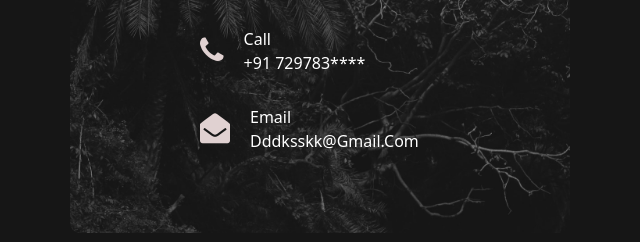
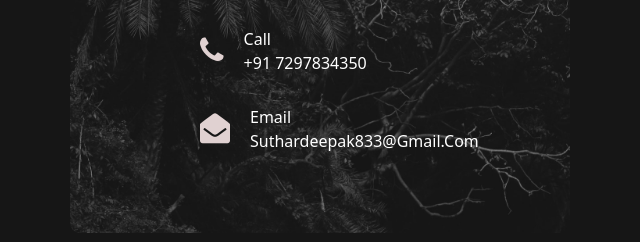
Before and after one commit to kumardsuthar/d-portfolio, a plain HTML site: page contact.html in a window 1280 px wide. Shown: the part 432-674 px from the top of the page, 640-1280 px from the left. Drawn offline with nearby package versions, Linux system fonts and the light colour scheme.

Commit message:
Update contact.html

```diff
--- a/contact.html
+++ b/contact.html
@@ -71,7 +71,7 @@
             </a>
             <div>
                 <p>call</p>
-                <p>+91 729783****</p>
+                <p>+91 7297834350</p>
             </div>
         </div>
 
@@ -81,7 +81,7 @@
             </a>
             <div>
                 <p>Email</p>
-                <p>dddksskk@gmail.com</p>
+                <p>suthardeepak833@gmail.com</p>
             </div>
         </div>
     </div>
```
